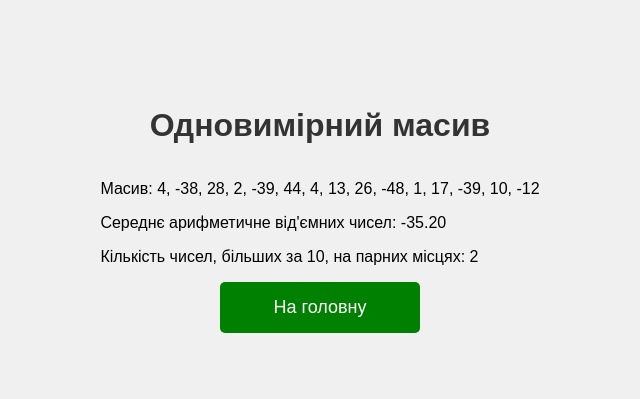
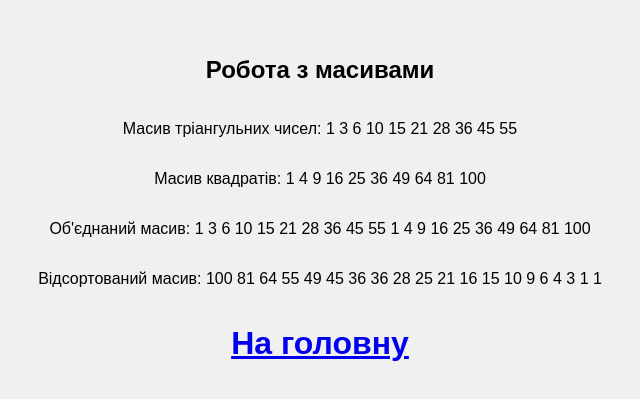
Before and after one commit to VladDudych/Lab14, a plain HTML site: page lab4_1.html in a window 1280 px wide. Shown: the part 191-590 px from the top of the page, without its empty margins (320-960 px from the left). Drawn offline with Linux system fonts and the light colour scheme.

Commit message:
Update lab4_1.html

```diff
--- a/lab4_1.html
+++ b/lab4_1.html
@@ -1,37 +1,39 @@
 <!DOCTYPE html>
-<html lang="en">
+<html lang="uk">
 <head>
     <meta charset="UTF-8">
     <meta name="viewport" content="width=device-width, initial-scale=1.0">
-    <title>Трикутник</title>
+    <title>Лабораторна робота 4</title>
     <link rel="stylesheet" href="style.css">
 </head>
 <body>
-    <h1>Одновимірний масив</h1>
-    <div class="array-container">
-        <p id="array"></p>
-        <p id="negativeAvg"></p>
-        <p id="greaterThanA"></p>
-    </div>
-
-    <div class="button-container">
-        <button class="task-button" onclick="window.location.href='index.html'">На головну</button>
-    </div>
+    <h2>Робота з масивами</h2>
+    <p id="triangle-numbers"></p>
+    <p id="squares"></p>
+    <p id="combined-array"></p>
+    <p id="sorted-array"></p>
 
     <script>
-        const array = Array.from({ length: 15 }, () => Math.floor(Math.random() * 101) - 50);
-        document.getElementById('array').textContent = `Масив: ${array.join(', ')}`;
 
-        const negativeNumbers = array.filter(num => num < 0);
-        const negativeAvg = negativeNumbers.reduce((sum, num) => sum + num, 0) / negativeNumbers.length;
-        document.getElementById('negativeAvg').textContent =
-            `Середнє арифметичне від'ємних чисел: ${negativeNumbers.length > 0 ? negativeAvg.toFixed(2) : 'немає від\'ємних чисел'}`;
+        let treag = [];
+        for (let n = 1; n <= 10; n++) {
+            treag.push(n * (n + 1) / 2);
+        }
 
-        const A = 10;
-        const count = array.reduce((acc, num, index) =>
-            index % 2 === 0 && num > A ? acc + 1 : acc, 0);
-        document.getElementById('greaterThanA').textContent =
-            `Кількість чисел, більших за ${A}, на парних місцях: ${count}`;
+        document.getElementById('triangle-numbers').textContent = 'Масив тріангульних чисел: ' + treag.join('  ');
+
+        let kvd = [];
+        for (let i = 1; i <= 10; i++) {
+            kvd.push(i * i);
+        }
+
+        document.getElementById('squares').textContent = 'Масив квадратів: ' + kvd.join('  ');
+        let rez = treag.concat(kvd);
+        document.getElementById('combined-array').textContent = 'Об\'єднаний масив: ' + rez.join('  ');
+        rez.sort((a, b) => b - a);
+        document.getElementById('sorted-array').textContent = 'Відсортований масив: ' + rez.join('  ');
+
     </script>
+    <h1><a href="index.html">На головну</a></h1>
 </body>
 </html>
```
